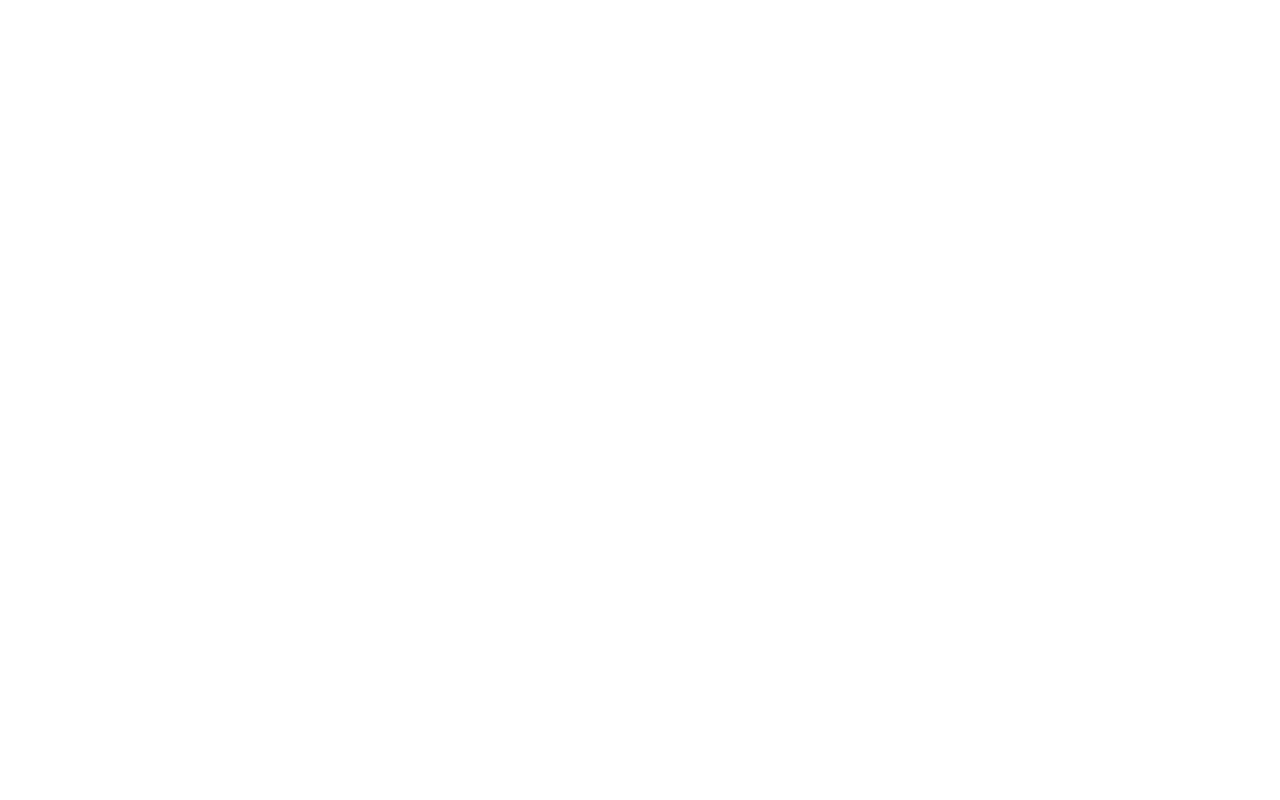
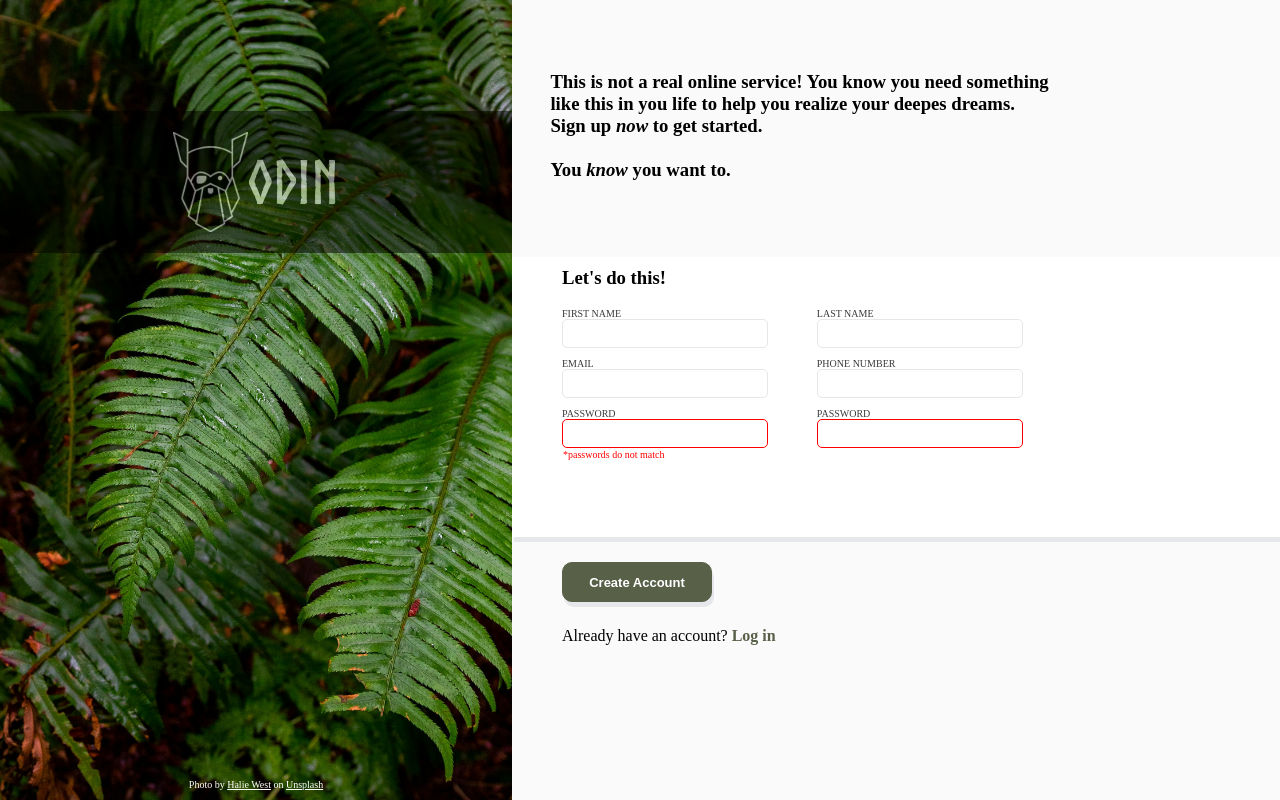
Before and after one commit to Abdullahmojumder/Form, a plain HTML site: page index.html in a window 1280 px wide. Drawn offline with Linux system fonts and the light colour scheme.

Commit message:
Sign Up Form Completed

```diff
--- a/index.html
+++ b/index.html
@@ -4,8 +4,76 @@
     <meta charset="UTF-8">
     <meta name="viewport" content="width=device-width, initial-scale=1.0">
     <title>Form Sign-Up</title>
+    <link rel="stylesheet" href="style.css">
+    <script src="main.js"></script>
 </head>
 <body>
-
+<div class="main">
+    <div class="left">
+        <div class="forImage">
+            <div class="semi-transparent">
+                <img src="images/odin-lined.png" alt="Odin Logo" height="100px">
+                <h1>ODIN</h1>
+            </div>
+        </div>
+        <div class="forFooter">
+            <p class="p-footer">Photo by <a class="a-footer" href="unsplash.com/photos/25xggax4bSA">Halie West</a> on <a class="a-footer" href="unsplash.com">Unsplash</a></p>
+        </div>
+    </div>
+    <div class="right">
+        <div class="first">
+            <h3>
+                This is not a real online service! You know you need something <br>
+                like this in you life to help you realize your deepes dreams.  <br>
+                Sign up <em>now</em> to get started.
+                <br>
+                <br>
+                You <em>know</em> you want to.
+            </h3>
+        </div>
+        <form action="" method="get">
+            <div class="second">
+               <h3 style="margin-left:50px; padding-top: 10px;">Let's do this!</h3>
+                <div class="form-main-div">
+                    <div class="form-divs">
+                    <div class="form-div">
+                        <label for="firstName">FIRST NAME</label>
+                        <input type="text" id="firstName" name="first_name">
+                    </div>
+                    <div class="form-div">
+                        <label for="email">EMAIL</label>
+                        <input type="email" id="email" name="email">
+                    </div>
+                    <div class="form-div">
+                        <label for="password">PASSWORD</label>
+                        <input type="password" id="password" name="password" required>
+                        <p id="error">*passwords do not match</p>
+                    </div>
+                </div>
+                <div class="form-divs">
+                    <div class="form-div">
+                        <label for="lastName">LAST NAME</label>
+                        <input type="text" id="lastName" name="last_name">
+                    </div>
+                    <div class="form-div">
+                        <label for="phoneNumber">PHONE NUMBER</label>
+                        <input type="tel" id="phoneNumber" name="phoneNumber">
+                    </div>
+                    <div class="form-div">
+                        <label for="confirmPassword">PASSWORD</label>
+                        <input type="password" id="confirmPassword" name="confirmPassword" required>
+                    </div>
+                </div>
+            </div>
+        </div>
+        <div class="third">
+            <button type="submit" class="btn btn-green">
+                Create Account
+            </button>
+        </div>
+    </form>
+    <div class="hyperlink"> Already have an account? <a class="login" href="">Log in</a></div>
+    </div>
+</div>
 </body>
 </html>
--- a/main.js
+++ b/main.js
@@ -0,0 +1,13 @@
+document.addEventListener("DOMContentLoaded", function(){
+    let password = document.querySelector("#password").value;
+    let confirmPassword = document.querySelector("#confirmPassword").value;
+
+    let error = document.querySelector("#error");
+
+    if(password == "" && confirmPassword == ""){
+        error.innerHTML = "*passwords do not match";
+    }
+    else if(password == confirmPassword){
+        error.innerHTML = "";
+    }
+})
--- /dev/null
+++ b/style.css
@@ -0,0 +1,162 @@
+@font-face{
+    font-family: Norse-Bold;
+    src:url(/fonts/Norse-Bold.otf)
+}
+
+h1{
+    font-family: Norse-Bold, sans-serif;
+}
+
+body{
+    margin:0;
+    padding:0;
+}
+
+.main{
+    display: flex;
+    flex-direction: row;
+    width: 100vw;
+    height: 100vh;
+}
+
+.left{
+    background-image: url(/images/green-leaf.jpg);
+    width: 40vw;
+    background-repeat: no-repeat;
+    background-size: cover;
+    color: white;
+    display: flex;
+    flex-direction: column;
+}
+
+
+.right{
+    display: flex;
+    flex-direction: column;
+    background-color: #fafafa;
+    width: 60vw;
+}
+
+.first{
+    height: 25vh;
+    display: flex;
+    justify-content: flex-start;
+    align-items: flex-end;
+    margin-left: 5%;
+    margin-bottom: 5%;
+}
+
+.second{
+    background-color: white;
+    height: 35vh;
+    align-items: center;
+    box-shadow: 2px 5px #E5E7EB;
+}
+
+.form-main-div{
+    display: flex;
+    flex-direction: row;
+    width: 60%;
+    margin-left: 50px;
+    justify-content: space-between;
+}
+
+
+.form-div{
+    display: flex;
+    flex-direction: column;
+    margin-bottom: 10px;
+}
+
+input{
+    width: 200px;
+    border: 1px solid #E5E7EB;
+    height: 25px;
+    border-radius: 5px;
+}
+
+input:focus{
+    border: 1px solid blue;
+}
+
+input:invalid{
+    border: 1px solid red;
+}
+
+label{
+    font-size: 10px;
+    color: rgb(58, 58, 59);
+}
+
+#error{
+    color: red;
+    font-size: 10px;
+    margin: 1px;
+}
+
+.btn-green{
+    background-color: #596048;
+    color:white;
+    border: 1px solid #596048;
+    border-radius: 10px;
+    height: 40px;
+    width: 150px;
+    font-weight: bolder;
+    font-size: small;
+    box-shadow: 2px 5px #E5E7EB;
+}
+
+.third{
+    margin-left: 50px;
+    margin-top: 25px;
+}
+
+.hyperlink{
+    margin-left: 50px;
+    margin-top: 25px;
+}
+
+.login{
+    color: #596048;
+    text-decoration: none;
+    font-weight: bold;
+}
+
+
+.a-footer{
+    color: white;
+}
+
+
+.p-footer{
+    font-size: 10px;
+}
+
+.forImage{
+    height: 50vh;
+    display: flex;
+    align-items: center;
+}
+
+.forFooter{
+    height: 60vh;
+    display: flex;
+    align-items: flex-end;
+    justify-content: center;
+    width: 35vh;
+    width: 100%;
+}
+
+.semi-transparent{
+    display: flex;
+    flex-direction: row;
+    width: 100%;
+    justify-content: center;
+    align-items: center;
+    background-color: black;
+    opacity: 0.5;
+}
+
+h1{
+    font-size: 60px;
+}
```
Also changed, not shown: fonts/Norse-Bold.otf (added), images/green-leaf.jpg (added), images/odin-lined.png (added).
